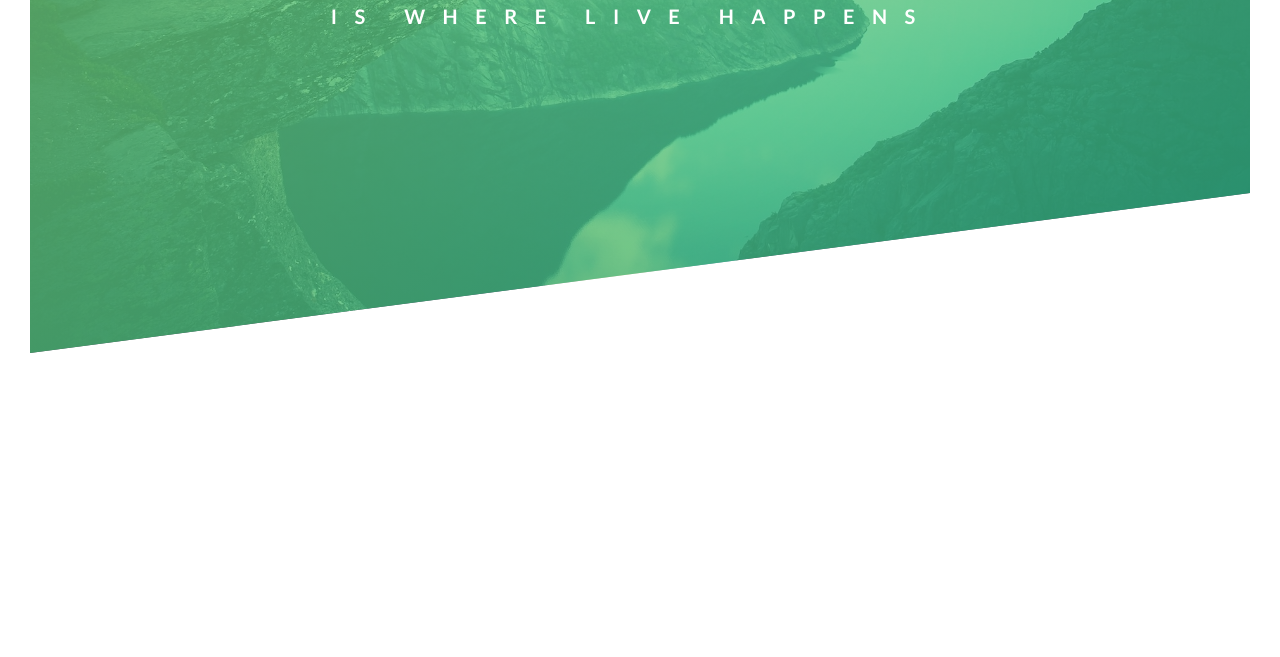
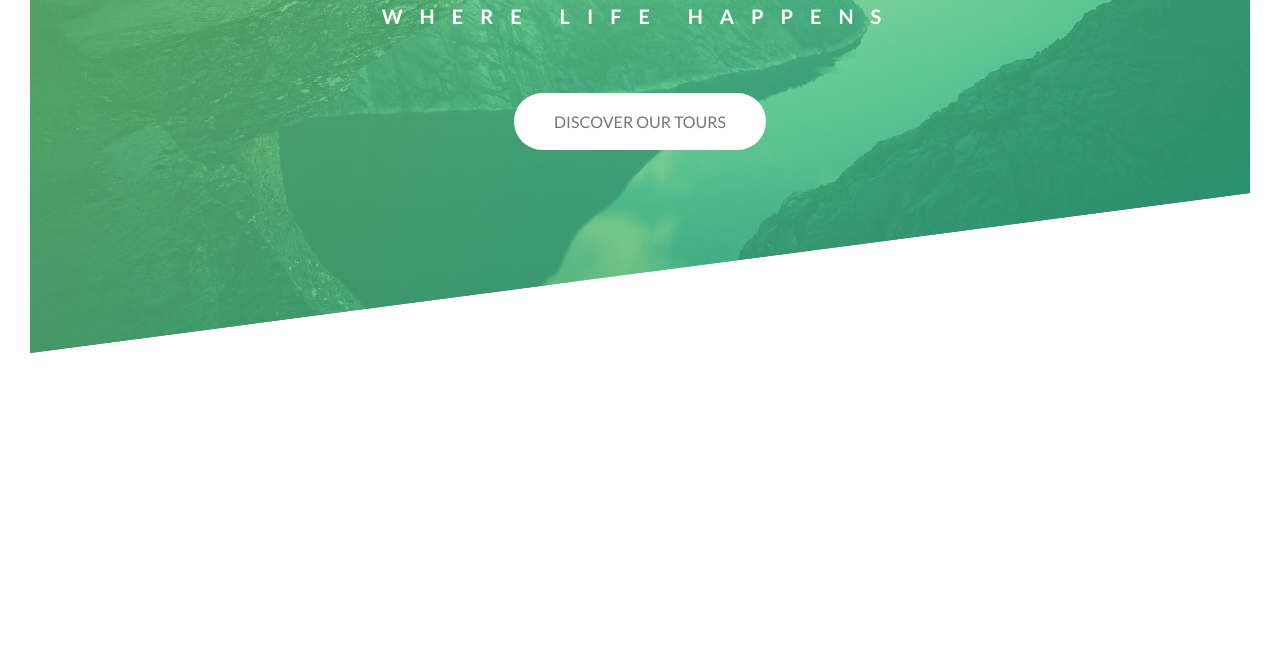
Before and after one commit to MitHipster/udemy-natours-site, a plain HTML site: page index.html in a window 1280 px wide. Shown: the part 437-1094 px from the top of the page. After the commit the page ends 820 px from the top, so only its background shows below. Drawn offline with Linux system fonts and the light colour scheme.

Commit message:
Adds Discover our tours link and button styling

```diff
--- a/css/style.css
+++ b/css/style.css
@@ -1,12 +1,14 @@
 /* CSS variables */
 :root {
-	--color-font-primary: #777;
+	--color-font-dark: #777;
 	--color-font-light: #fff;
+	--color-background-light: #fff;
 	--color-green-light: #7ed56f;
 	--color-green-light-alpha: rgba(126, 213, 111, 0.75);
 	--color-green-medium: #55c57a;
 	--color-green-dark: #28b485;
 	--color-green-dark-alpha: rgba(40, 180, 131, 0.75);
+	--color-shadow-alpha: rgba(0, 0, 0, 0.25);
 }
 
 /* Simple reset */
@@ -21,13 +23,11 @@ body {
 	font-weight: 400;
 	font-size: 16px;
 	line-height: 1.7;
-	color: var(--color-font-primary);
+	color: var(--color-font-dark);
 	padding: 30px;
 }
 
 .header {
-	display: flex;
-	justify-content: center;
 	position: relative;
 	height: 95vh;
 	background-image: linear-gradient(
@@ -54,6 +54,7 @@ body {
 .text-box {
 	position: relative;
 	top: 40%;
+	text-align: center;
 }
 
 .heading-primary {
@@ -61,6 +62,7 @@ body {
 	text-transform: uppercase;
 	/* Prevents slight jumping movement in the text */
 	backface-visibility: hidden;
+	margin-bottom: 60px;
 }
 
 .heading-primary-main {
@@ -75,8 +77,34 @@ body {
 	display: block;
 	font-size: 20px;
 	font-weight: 700;
-	letter-spacing: 17.5px;
+	letter-spacing: 17px;
 	animation: move-in-right 1s ease-out;
+}
+
+.btn {
+	display: inline-block;
+	text-transform: uppercase;
+	text-decoration: none;
+	padding: 15px 40px;
+	border-radius: 100px;
+	transition-property: transform, box-shadow;
+	transition-duration: 150ms;
+	transition-timing-function: ease-out;
+}
+
+.btn-white {
+	background-color: var(--color-background-light);
+	color: var(--color-font-dark);
+}
+
+.btn:hover {
+	transform: translateY(-3px);
+	box-shadow: 0 10px 20px var(--color-shadow-alpha);
+}
+
+.btn:active {
+	transform: translateY(-1px);
+	box-shadow: 0 5px 10px var(--color-shadow-alpha);
 }
 
 @keyframes move-in-left {
--- a/index.html
+++ b/index.html
@@ -23,8 +23,10 @@
         <div class="text-box">
             <h1 class="heading-primary">
                 <span class="heading-primary-main">Outdoors</span>
-                <span class="heading-primary-sub">is where live happens</span>
+                <span class="heading-primary-sub">where life happens</span>
             </h1>
+
+            <a href="#noop" class="btn btn-white">Discover our tours</a>
         </div>
     </header>
 
```
